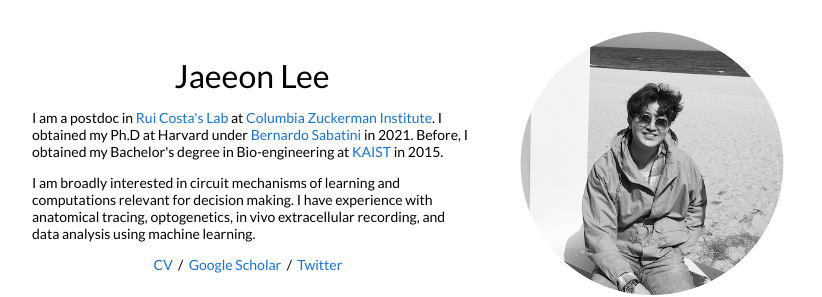
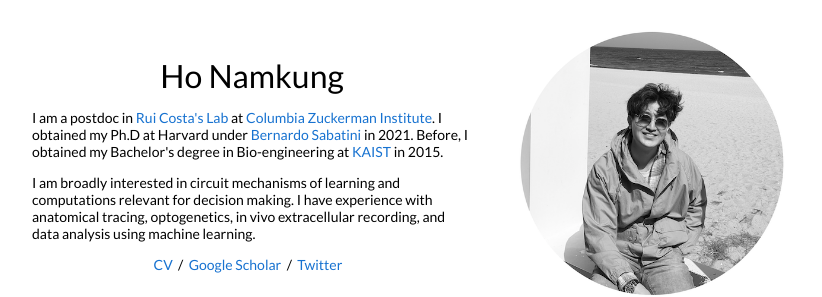
Before and after one commit to honamkung/Info, a Jekyll site: the page built from _posts/2018-05-15-intro.markdown, in a window 1280 px wide. Shown: the top 297 px of the page, without its empty margins (228-1050 px from the left). Built offline with Jekyll 4.4.1, drawn with Linux system fonts in a browser that asks for light colours.

Commit message:
Update default.html

```diff
--- a/_layouts/default.html
+++ b/_layouts/default.html
@@ -39,7 +39,7 @@
           <tr style="padding:0px">
             <td style="padding:2.5%;width:60%;vertical-align:middle">
               <h1>
-                Jaeeon Lee
+                Ho Namkung
               </h1>
               <p>I am a postdoc in <a href="https://www.actingbrain.com/">Rui Costa's Lab</a> at <a href="https://zuckermaninstitute.columbia.edu/">Columbia Zuckerman Institute</a>.
                 I obtained my Ph.D at Harvard under <a href="https://scholar.google.com/citations?user=XVsI7MYAAAAJ">Bernardo Sabatini</a> in 2021. Before, I obtained my Bachelor's degree in Bio-engineering at <a href="https://www.kaist.ac.kr/en/">KAIST</a> in 2015.
```
